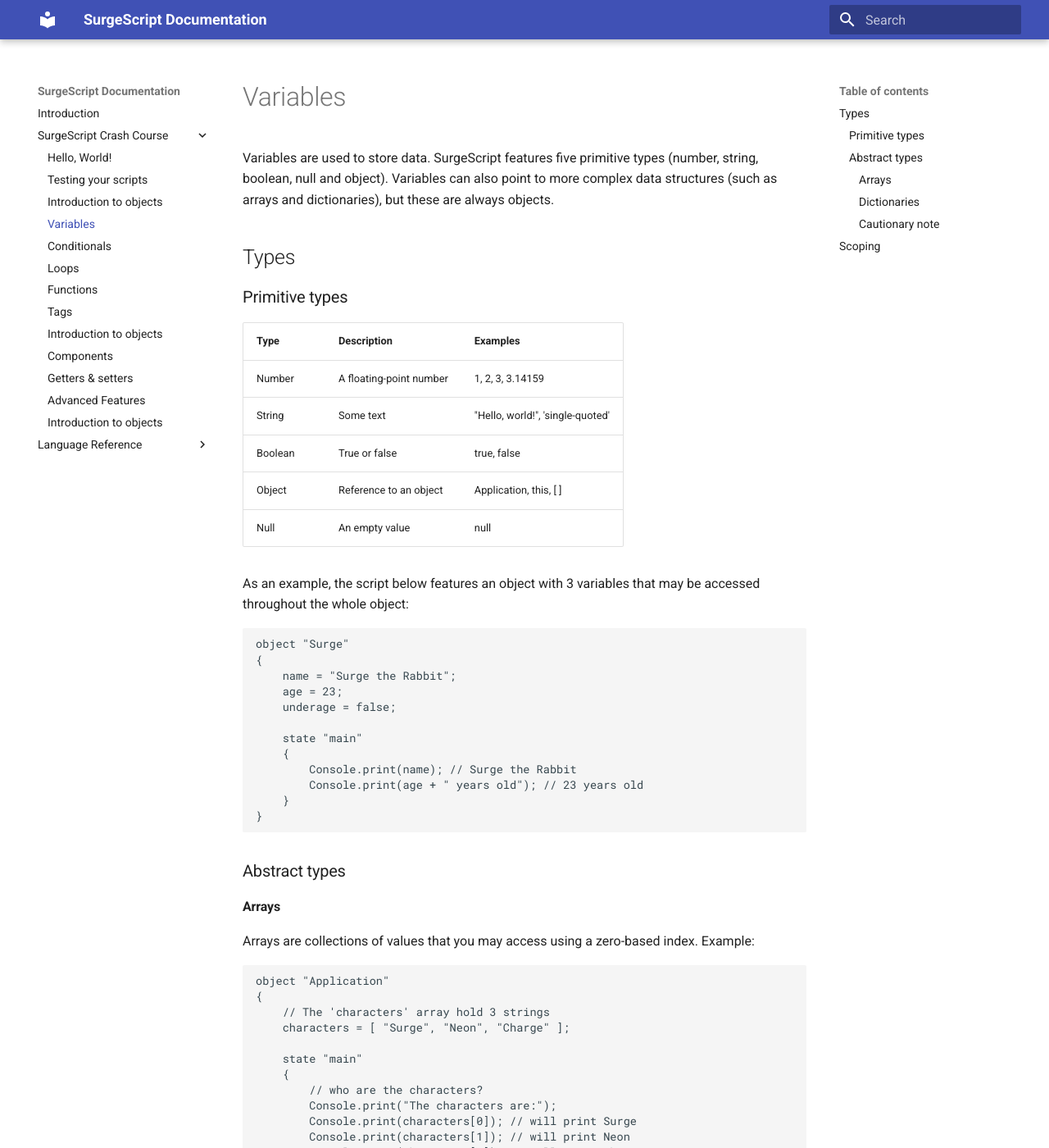
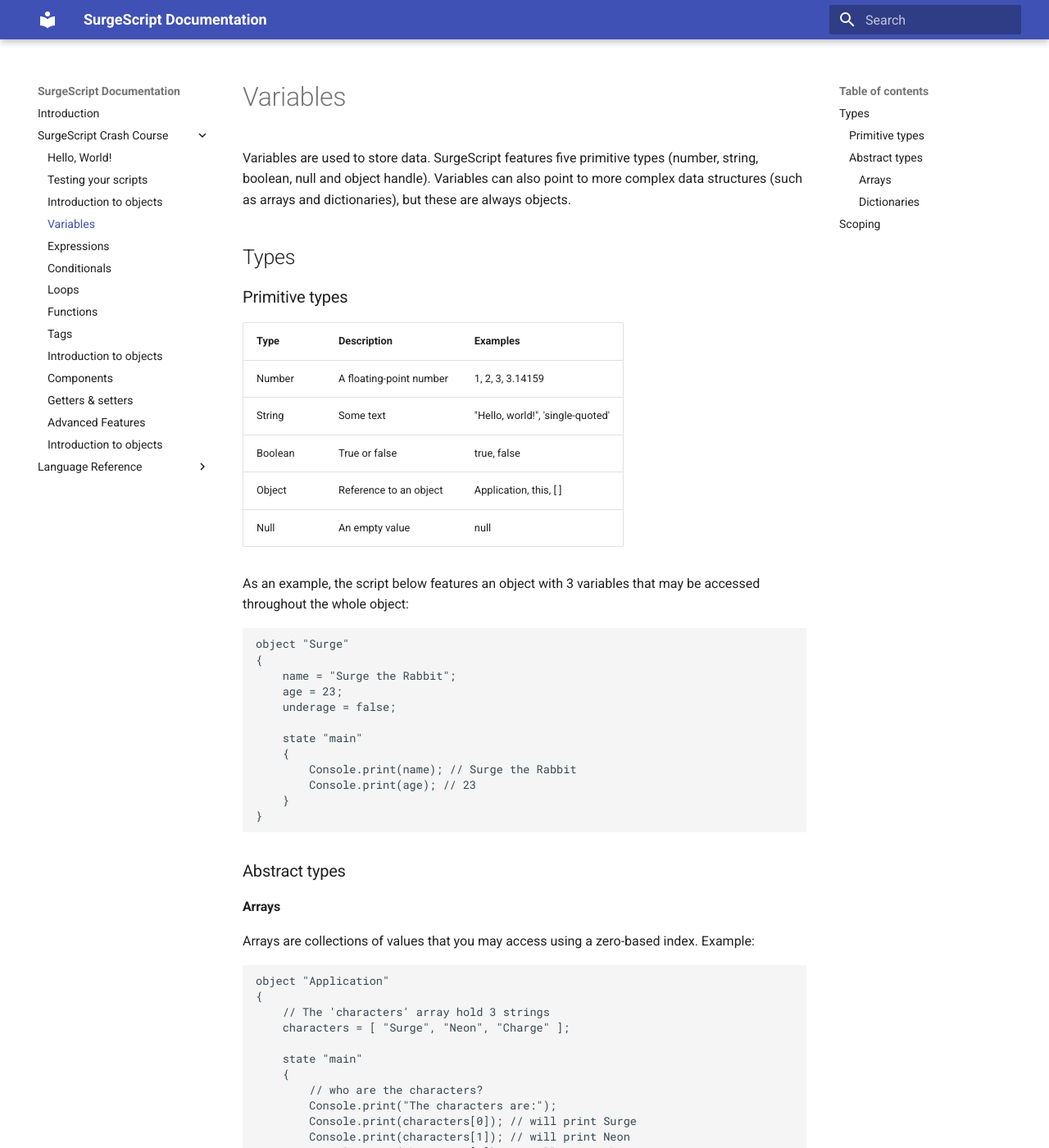
Before and after one commit to alemart/surgescript, an MkDocs documentation site: the page built from docs/tutorials/variables.md, in a window 1280 px wide and 1400 px high. Shown: the whole window at 82% size. Built offline with MkDocs 1.6.1 and Material for MkDocs 9.7.7, drawn with Linux system fonts in a browser that asks for light colours; old or Windows-style settings are respelled for this version of MkDocs.

````diff
--- a/docs/tutorials/variables.md
+++ b/docs/tutorials/variables.md
@@ -1,7 +1,7 @@
 Variables
 =========
 
-Variables are used to store data. SurgeScript features five primitive types (number, string, boolean, null and object). Variables can also point to more complex data structures (such as arrays and dictionaries), but these are always objects.
+Variables are used to store data. SurgeScript features five primitive types (number, string, boolean, null and object handle). Variables can also point to more complex data structures (such as arrays and dictionaries), but these are always objects.
 
 Types
 -----
@@ -28,7 +28,7 @@ object "Surge"
     state "main"
     {
         Console.print(name); // Surge the Rabbit
-        Console.print(age + " years old"); // 23 years old
+        Console.print(age); // 23
     }
 }
 ```
@@ -90,9 +90,9 @@ object "Surge"
 
 Dictionaries have many interesting properties and operations that you can see in the [Language Reference](../reference/dictionary.md).
 
-#### Cautionary note
-
-Whenever you define an array or a dictionary, you spawn a new object. One is advised to **NOT** define arrays or dictionaries within states, because the code within states run continuously. Therefore, new objects will be created at every frame, not just once.
+> **Cautionary note**
+>
+> Whenever you define an array or a dictionary, you spawn a new object. One is advised to **NOT** define arrays or dictionaries within states, because the code within states run continuously. Therefore, new objects will be created at every frame, not just once.
 
 ```
 object "Application"
--- a/mkdocs.yml
+++ b/mkdocs.yml
@@ -8,6 +8,7 @@ pages:
         - 'Testing your scripts': 'tutorials/testing.md'
         - 'Introduction to objects': 'tutorials/objects.md'
         - 'Variables': 'tutorials/variables.md'
+        - 'Expressions': 'tutorials/expressions.md'
         - 'Conditionals': 'tutorials/conditionals.md'
         - 'Loops': 'tutorials/loops.md'
         - 'Functions': 'tutorials/functions.md'
````
Also changed, not shown: README.md (+9 -5 lines), docs/index.md (+2 -2 lines), docs/tutorials/conditionals.md (+73 -0 lines), docs/tutorials/getters_and_setters.md (+1 -1 lines).
